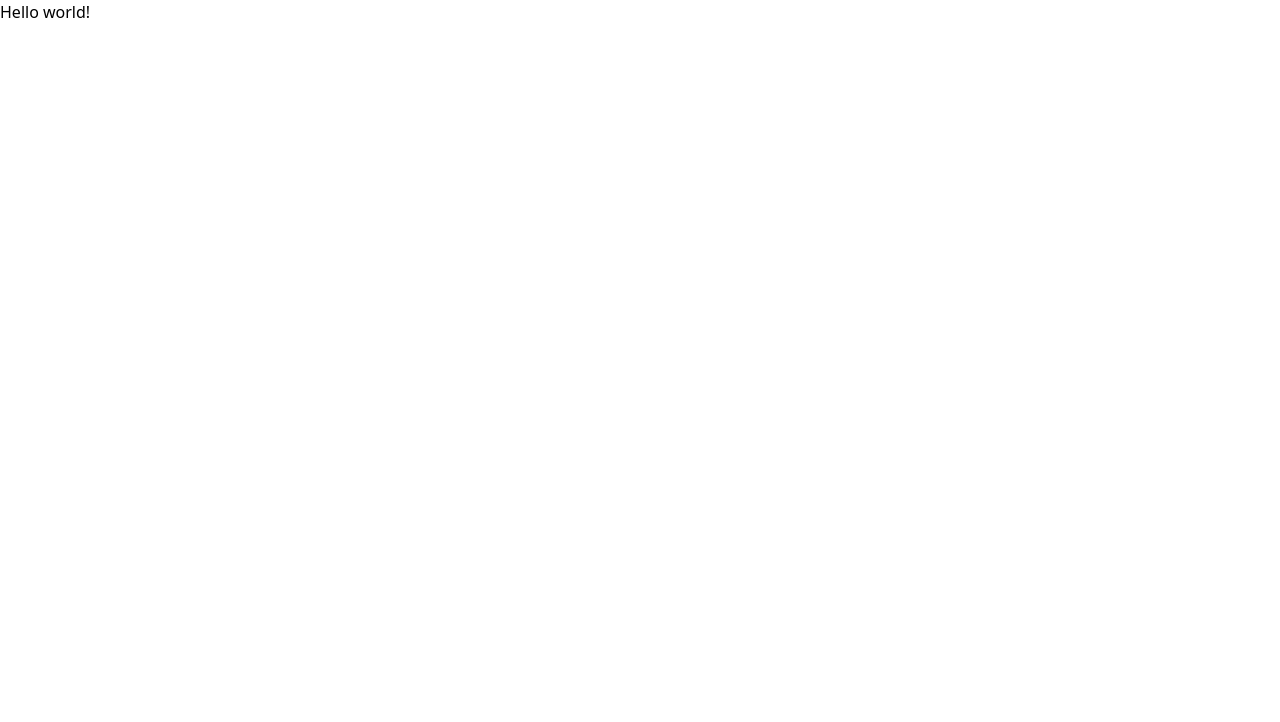
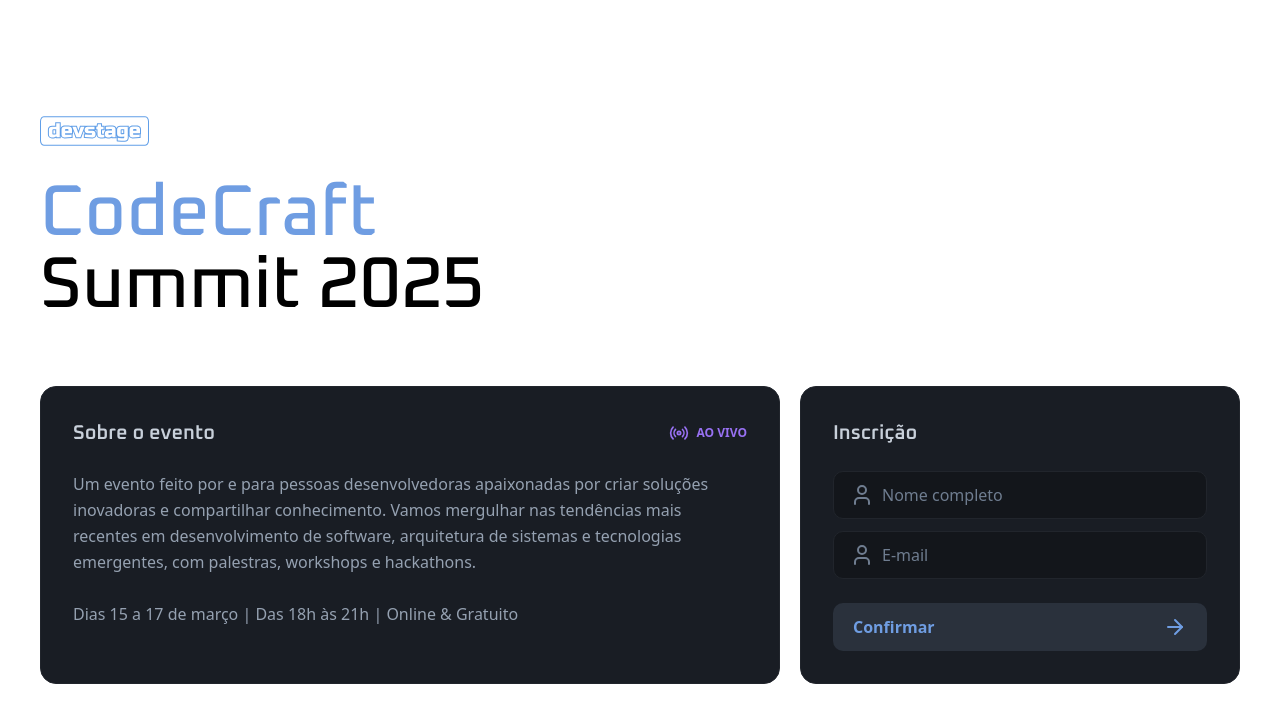
Before and after one commit to lucasptcastro/NLW_Connect, a Next.js app: page / in a window 1280 px wide. Shown: the top 722 px of the page. Built offline with nearby package versions, Linux system fonts and the light colour scheme.

Commit message:
✨ feat: added components

```diff
--- a/src/app/page.tsx
+++ b/src/app/page.tsx
@@ -1,7 +1,76 @@
+import Image from "next/image";
+import logo from "../assets/logo.svg";
+import { ArrowRight, Radio, User } from "lucide-react";
+import { InputField, InputIcon, InputRoot } from "@/components/Input";
+import { Button } from "@/components/Button";
+
 export default function Home() {
   return (
-    <main>
-      <div>Hello world!</div>
+    <main className="mx-auto max-w-[1240px] px-5 py-8 md:py-0">
+      <div className="flex min-h-dvh flex-col justify-center gap-16">
+        <div className="flex w-full max-w-[550px] flex-col items-center gap-8 md:items-start">
+          <Image src={logo} alt="devstage" width={108.5} height={30} />
+
+          <h1 className="font-heading flex flex-col text-center text-4xl leading-none font-medium md:text-left md:text-7xl">
+            <span className="text-blue">CodeCraft</span> Summit 2025
+          </h1>
+        </div>
+
+        <div className="flex flex-col items-stretch gap-5 md:flex-row">
+          <div className="flex-1 space-y-6 rounded-2xl border border-gray-600 bg-gray-700 p-8">
+            <div className="flex items-center justify-between">
+              <h2 className="font-heading text-xl font-semibold text-gray-200">
+                Sobre o evento
+              </h2>
+              <span className="text-purple flex items-center gap-2 text-xs font-semibold">
+                <Radio className="size-5" />
+                AO VIVO
+              </span>
+            </div>
+            <p className="text-sm leading-relaxed text-gray-300 md:text-base">
+              Um evento feito por e para pessoas desenvolvedoras apaixonadas por
+              criar soluções inovadoras e compartilhar conhecimento. Vamos
+              mergulhar nas tendências mais recentes em desenvolvimento de
+              software, arquitetura de sistemas e tecnologias emergentes, com
+              palestras, workshops e hackathons.
+              <br />
+              <br />
+              Dias 15 a 17 de março | Das 18h às 21h | Online & Gratuito
+            </p>
+          </div>
+          <form
+            action=""
+            className="w-full space-y-6 rounded-2xl border border-gray-600 bg-gray-700 p-8 md:max-w-[440px]"
+          >
+            <h2 className="font-heading text-xl font-semibold text-gray-200">
+              Inscrição
+            </h2>
+
+            <div className="space-y-3">
+              <InputRoot>
+                <InputIcon>
+                  <User />
+                </InputIcon>
+
+                <InputField type="text" placeholder="Nome completo" />
+              </InputRoot>
+
+              <InputRoot>
+                <InputIcon>
+                  <User />
+                </InputIcon>
+
+                <InputField type="email" placeholder="E-mail" />
+              </InputRoot>
+            </div>
+
+            <Button type="submit">
+              Confirmar
+              <ArrowRight />
+            </Button>
+          </form>
+        </div>
+      </div>
     </main>
   );
 }
```
